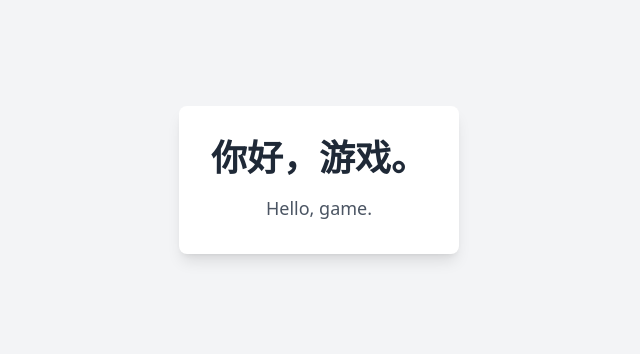
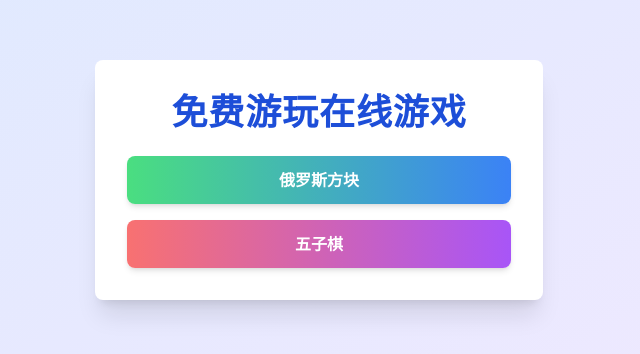
Before and after one commit to Index496/Index496.github.io, a plain HTML site: page game/index.html in a window 1280 px wide. Shown: the part 220-574 px from the top of the page, without its empty margins (321-961 px from the left). Drawn offline with nearby package versions, Linux system fonts and the light colour scheme.

Commit message:
Update index.html

```diff
--- a/game/index.html
+++ b/game/index.html
@@ -1,17 +1,65 @@
 <!DOCTYPE html>
-<html lang="zh-CN">
+<html lang="zh-CN" class="dark:bg-gray-900"> <!-- Added dark:bg-gray-900 for initial body background in dark mode -->
 <head>
     <meta charset="UTF-8">
     <meta name="viewport" content="width=device-width, initial-scale=1.0">
-    <title>你好，游戏。</title>
+    <title>免费游玩在线游戏</title>
+    <!-- Configure Tailwind CSS for dark mode via class -->
+    <script>
+        tailwind.config = {
+            darkMode: 'class', // Enable dark mode based on the presence of 'dark' class
+        }
+    </script>
+    <!-- 引入 Tailwind CSS CDN -->
     <script src="https://cdn.tailwindcss.com"></script>
     <style>
+        /* 可以根据需要添加自定义CSS，或者完全依赖Tailwind */
     </style>
 </head>
-<body class="bg-gray-100 dark:bg-gray-900 flex items-center justify-center min-h-screen">
-    <div class="text-center p-8 bg-white dark:bg-gray-800 rounded-lg shadow-lg">
-        <h1 class="text-4xl font-bold text-gray-800 dark:text-white mb-4">你好，游戏。</h1>
-        <p class="text-lg text-gray-600 dark:text-gray-300">Hello, game.</p>
+<body class="bg-gradient-to-br from-blue-100 to-purple-100 min-h-screen flex items-center justify-center p-4
+             dark:from-gray-800 dark:to-gray-900 transition-colors duration-500">
+    <div class="bg-white rounded-lg shadow-xl p-8 max-w-md w-full text-center
+                dark:bg-gray-700 dark:shadow-2xl transition-colors duration-500">
+        <h1 class="text-4xl font-extrabold text-blue-700 mb-6 tracking-wide
+                   dark:text-blue-300 transition-colors duration-500">免费游玩在线游戏</h1>
+        <nav>
+            <ul class="space-y-4">
+                <li>
+                    <a href="https://catos496.github.io/game/Tetris/"
+                       class="block py-3 px-6 bg-gradient-to-r from-green-400 to-blue-500 text-white font-semibold rounded-lg shadow-md hover:from-green-500 hover:to-blue-600 transition-all duration-300 transform hover:scale-105
+                              dark:from-green-500 dark:to-blue-600 dark:hover:from-green-600 dark:hover:to-blue-700"
+                       target="_blank" rel="noopener noreferrer">
+                        俄罗斯方块
+                    </a>
+                </li>
+                <li>
+                    <a href="https://catos496.github.io/game/Gobang/"
+                       class="block py-3 px-6 bg-gradient-to-r from-red-400 to-purple-500 text-white font-semibold rounded-lg shadow-md hover:from-red-500 hover:to-purple-600 transition-all duration-300 transform hover:scale-105
+                              dark:from-red-500 dark:to-purple-600 dark:hover:from-red-600 dark:hover:to-purple-700"
+                       target="_blank" rel="noopener noreferrer">
+                        五子棋
+                    </a>
+                </li>
+            </ul>
+        </nav>
     </div>
+
+    <script>
+        // Check for user's preferred color scheme
+        if (window.matchMedia('(prefers-color-scheme: dark)').matches) {
+            document.documentElement.classList.add('dark');
+        } else {
+            document.documentElement.classList.remove('dark');
+        }
+
+        // Optional: Listen for changes in the color scheme (for dynamic changes without refresh)
+        window.matchMedia('(prefers-color-scheme: dark)').addEventListener('change', (event) => {
+            if (event.matches) {
+                document.documentElement.classList.add('dark');
+            } else {
+                document.documentElement.classList.remove('dark');
+            }
+        });
+    </script>
 </body>
 </html>
```
